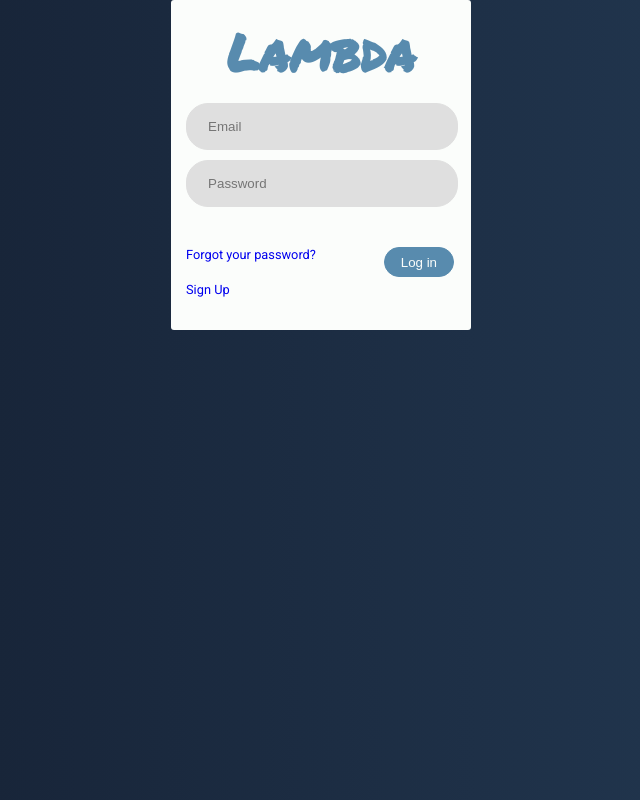
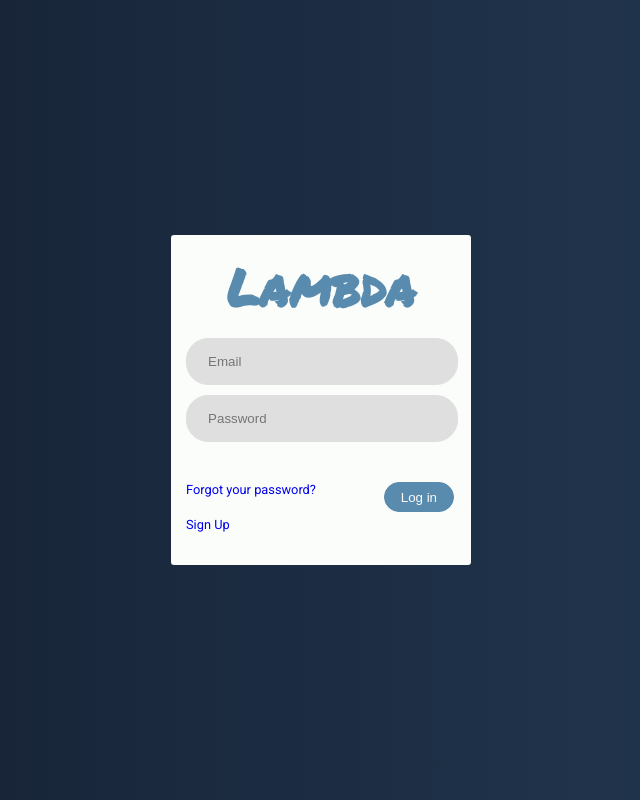
Before and after one commit to gabrieldevmass/sandbox, a plain HTML site: page forms/form-one/index.html in a window 1280 px wide. Shown: the whole page, without its empty margins (319-959 px from the left). Drawn offline with Linux system fonts and the light colour scheme.

Commit message:
form-one ready

```diff
--- a/forms/form-one/index.html
+++ b/forms/form-one/index.html
@@ -7,11 +7,15 @@
     <link rel="stylesheet" href="styles.css" type="text/css">
   </head>
   <body>
+    <main>
       <div id="form-div">
         <form action=" ">
+
           <h1>Lambda</h1>
+
           <input type="email" name="email" placeholder="   Email" class="input" required/>
           <input type="password" name="password" placeholder="   Password" class="input" required/>
+
           <footer>
             <div id="links">
               <a href=" ">Forgot your password?</a>
@@ -19,7 +23,9 @@
             </div>
             <input type="submit" name="login" value="Log in" id="login"/>
           </footer>
+
         </form>
       </div>
+    </main>
   </body>
 </html>
--- a/forms/form-one/styles.css
+++ b/forms/form-one/styles.css
@@ -6,9 +6,13 @@
 }
 body {
     background-image: linear-gradient(to right, #141e30, #243b55);
+}
+main {
+    height: 100vh;
+    width: 100%;
     display: flex;
-    align-content: center;
     justify-content: center;
+    align-items: center;
 }
 #form-div {
     background-color: #fbfdfb;
@@ -20,12 +24,14 @@ form {
     margin: 0 auto;
     text-align: center;
     width: 90%;
+    height: 100%;
 }
 form > h1 {
     font-family: 'Permanent Marker', cursive;
     font-size: 3.2em;
     color: #588bae;
     padding: 14px 0px;
+    cursor: default;
 }
 .input {
     width: 100%;
```
Lines whose indentation alone changed are shown as unchanged.
